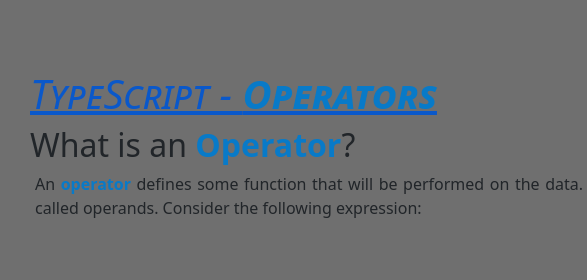
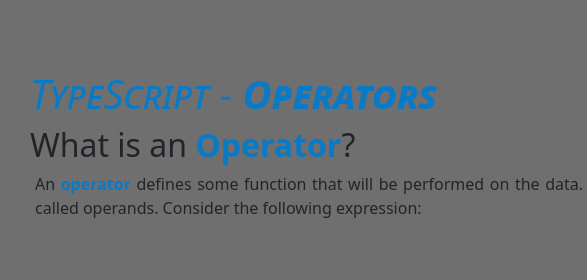
Before and after one commit to bacskaiig/TypeScript, a plain HTML site: page index.html in a window 1280 px wide. In both pictures the pointer is over the link 233 px from the left and 93 px from the top of the page. Shown: the top 280 px of the page, 0-587 px from the left. Drawn offline with nearby package versions, Linux system fonts and the light colour scheme; files that its build step writes are made by us from their sources; files whose address does not match are found by name.

Commit message:
17 feladat

```diff
--- a/styles.css
+++ b/styles.css
@@ -23,6 +23,7 @@ p {
 
 a {
   color: black;
+  text-decoration: none;
 }
 
 #picture {
@@ -61,3 +62,8 @@ th{
   color: white;
   background-color: #087ac8;
 }
+
+a:hover{
+  color: #087ac8;
+  text-decoration: none;
+}
```
